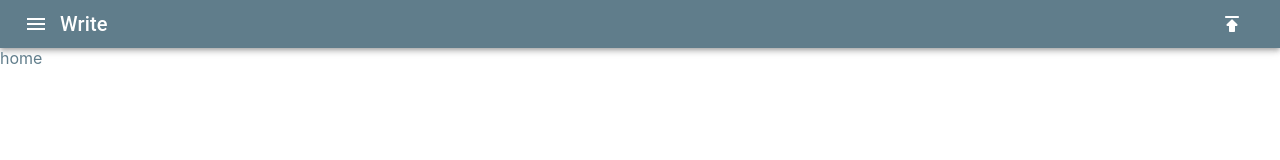
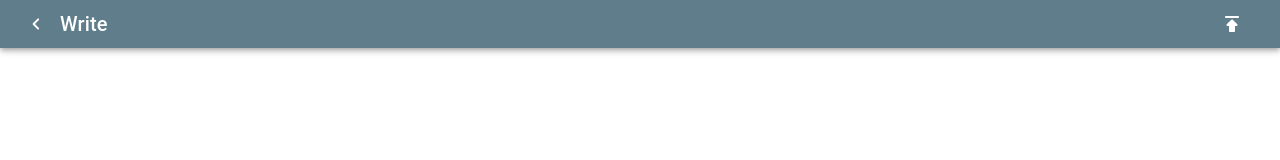
Before and after one commit to umeti/darkpin, a Next.js app: page /write in a window 1280 px wide. Shown: the top 160 px of the page. Built offline with nearby package versions, Linux system fonts and the light colour scheme.

Commit message:
修改动态工具栏逻辑

```diff
--- a/comp/app.js
+++ b/comp/app.js
@@ -1,3 +1,5 @@
+
+import Container from "@material-ui/core/Container"
 import AppBar from "@material-ui/core/AppBar"
 import Toolbar from "@material-ui/core/Toolbar"
 import Typography from "@material-ui/core/Typography"
@@ -6,13 +8,14 @@ import Icon from "@material-ui/core/Icon"
 import IconButton from "@material-ui/core/IconButton"
 import MenuIcon from "@material-ui/icons/Menu"
 import CreateRoundedIcon from '@material-ui/icons/CreateRounded';
-
+import NavigateBeforeRoundedIcon from '@material-ui/icons/NavigateBeforeRounded';
 import { createMuiTheme } from '@material-ui/core/styles';
 import { ThemeProvider } from '@material-ui/styles';
 import { blueGrey, brown } from '@material-ui/core/colors';
 
 import A from "./a"
-import tools from "comp/tools"
+import Head from "next/head"
+import { useRouter } from 'next/router'
 
 const theme = createMuiTheme({
   palette: {
@@ -23,19 +26,46 @@ const theme = createMuiTheme({
 
 export default function App(props) {
   return (<ThemeProvider theme={theme}>
+    <Head>
+      <title>
+        {props.title ? props.title + " - " : ""}
+        {"hello world"}
+      </title>
+    </Head>
     <AppBar position="static">
       <Toolbar variant="dense">
-        <IconButton edge="start" color="inherit" aria-label="menu">
-          <MenuIcon />
-        </IconButton>
+        {props.back ? (<Back />) : (<Menu />)}
         <Typography variant="h6" className="inflate">
           {props.title || ""}
         </Typography>
-        {props.tools || tools}
+        {props.tools || (
+          <A href="/write" color="inherit" icon edge="publish" aria-label="publish">
+            <CreateRoundedIcon />
+          </A>)
+        }
       </Toolbar>
     </AppBar>
-    {props.children}
-
-
+    <Container maxWidth="sm">
+      {props.children}
+    </Container>
   </ThemeProvider>)
 }
+
+function Menu(props) {
+  return (<>
+    <IconButton edge="start" color="inherit" aria-label="menu">
+      <MenuIcon />
+    </IconButton>
+  </>)
+}
+
+function Back() {
+  let router = useRouter()
+  return (<>
+    <IconButton edge="start" color="inherit" aria-label="menu"
+      onClick={()=>router.back()}
+    >
+      <NavigateBeforeRoundedIcon />
+    </IconButton>
+  </>)
+}
--- a/comp/tools.js
+++ /dev/null
@@ -1,21 +0,0 @@
-import Button from "@material-ui/core/Button"
-import Icon from "@material-ui/core/Icon"
-import IconButton from "@material-ui/core/IconButton"
-import MenuIcon from "@material-ui/icons/Menu"
-import CreateRoundedIcon from '@material-ui/icons/CreateRounded';
-import PublishRoundedIcon from '@material-ui/icons/PublishRounded';
-
-import A from "./a"
-
-export let tools = (<>
-  <A href="/write" color="inherit" icon edge="publish" aria-label="publish">
-    <CreateRoundedIcon />
-  </A>
-</>);
-export let write = (<>
-  <IconButton color="inherit" edge="publish" aria-label="publish">
-    <PublishRoundedIcon />
-  </IconButton>
-</>);
-
-export default tools
--- a/pages/write.js
+++ b/pages/write.js
@@ -1,10 +1,16 @@
 import App from "comp/app";
 import A from "comp/a";
-import {write} from "comp/tools"
+import IconButton from "@material-ui/core/IconButton"
+import PublishRoundedIcon from '@material-ui/icons/PublishRounded';
 
+let tools = (<>
+  <IconButton color="inherit" edge="publish" aria-label="publish">
+    <PublishRoundedIcon />
+  </IconButton>
+</>);
 
 export default function Write(props){
-  return (<App title="Write" tools={write}>
-    <A href="/">home</A>
+  return (<App title="Write" tools={tools} back>
+
   </App>)
 }
```
